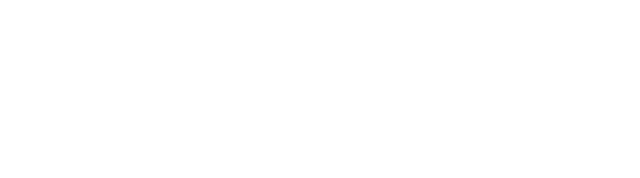
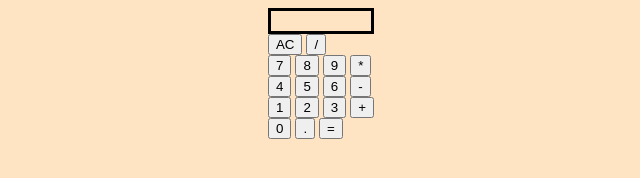
Before and after one commit to leekarho/calculator, a plain HTML site: page index.html in a window 1280 px wide. Shown: the whole page, without its empty margins (319-959 px from the left). Drawn offline with Linux system fonts and the light colour scheme.

Commit message:
created basic calculator buttons

```diff
--- a/index.html
+++ b/index.html
@@ -5,9 +5,39 @@
     <meta http-equiv="X-UA-Compatible" content="IE=edge">
     <meta name="viewport" content="width=device-width, initial-scale=1.0">
     <title>calculator</title>
+    <link rel="stylesheet" href="./style.css">
     <script src="script.js" defer></script>
 </head>
 <body>
-
+    <div id="container">
+        <div class="display"></div>
+        <div>
+            <button>AC</button>
+            <button>/</button>
+        </div>
+        <div class="row-one">
+            <button>7</button>
+            <button>8</button>
+            <button>9</button>
+            <button>*</button>
+        </div>
+        <div class="row-two">
+            <button>4</button>
+            <button>5</button>
+            <button>6</button>
+            <button>-</button>
+        </div>
+        <div class="row-three">
+            <button>1</button>
+            <button>2</button>
+            <button>3</button>
+            <button>+</button>
+        </div>
+        <div class="row-four">
+            <button>0</button>
+            <button>.</button>
+            <button>=</button>
+        </div>
+    </div>
 </body>
 </html>
--- a/style.css
+++ b/style.css
@@ -0,0 +1,11 @@
+body {
+  display: flex;
+  align-items: center;
+  justify-content: center;
+  background-color: bisque;
+}
+
+.display {
+    border-style: solid;
+    min-height: 20px;
+}
```
